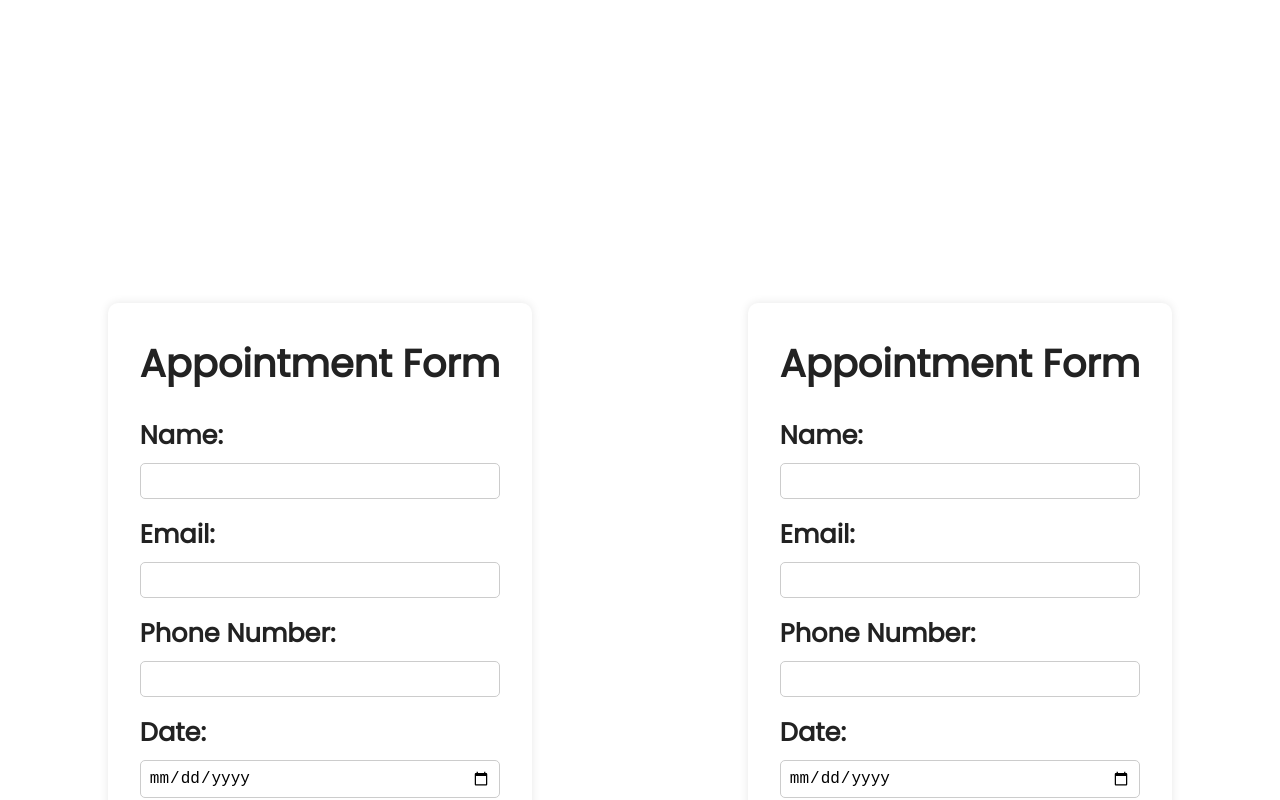
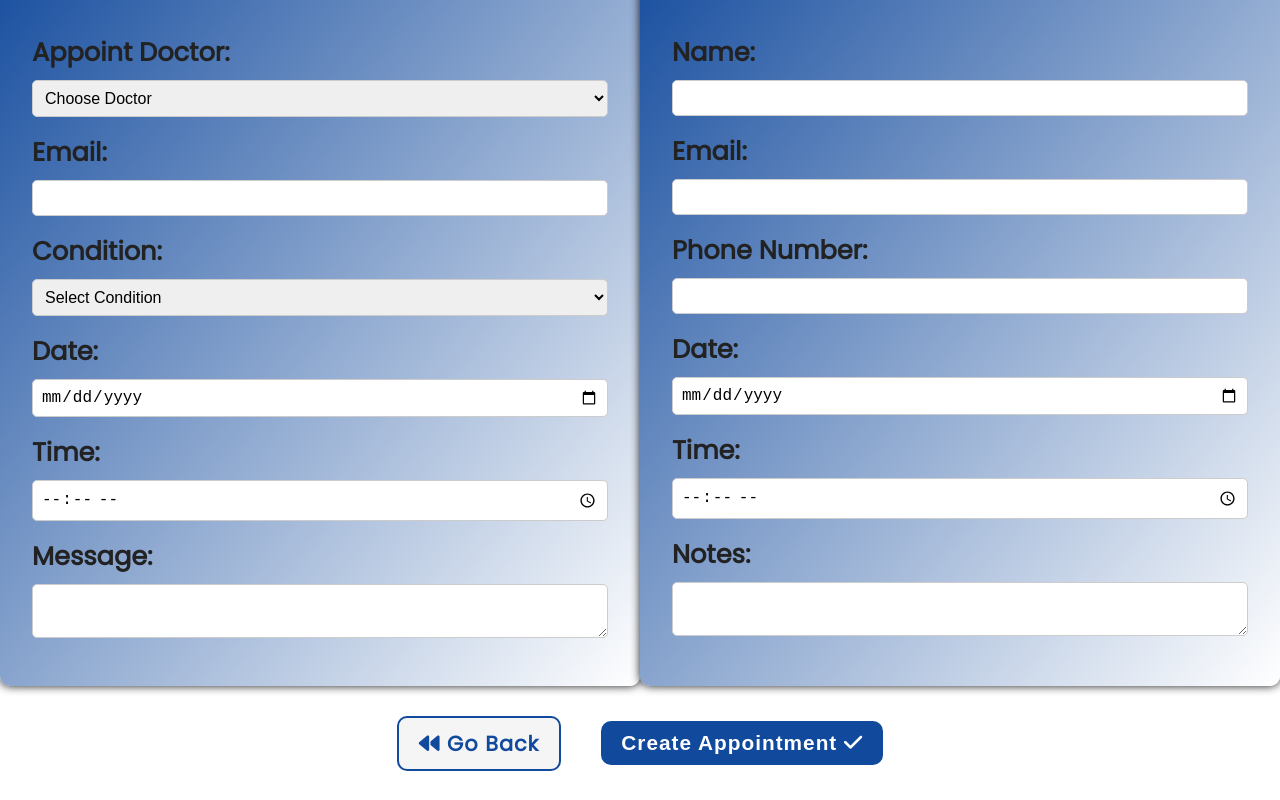
Before and after one commit to JoshuaFerreras/EDOSA-WebApp-Front-End, a Vue app: page /patient-appointment in a window 1280 px wide. Shown: the part 400-1200 px from the top of the page. Built offline with nearby package versions, Linux system fonts and the light colour scheme.

Commit message:
for stash

```diff
--- a/src/components/Sidebar.vue
+++ b/src/components/Sidebar.vue
@@ -13,7 +13,6 @@ const logout = async() => {
 const profile = () => {
     router.push('/profile');
 }
-
 
 
 </script>
--- a/src/views/Patient/Patient-Appointment.vue
+++ b/src/views/Patient/Patient-Appointment.vue
@@ -11,8 +11,47 @@
         </header>
 
         <div class="contents">
-                <div class="appointment-form">
-                    <h2>Appointment Form</h2>
+                <div class="fillingup-form">
+                    <h2>Create Appointment</h2>
+                <form>
+                    <div class="form-group">
+                    <label for="appoint-doctor">Appoint Doctor:</label>
+                    <select id="appoint-doctor" v-model="appointDoctor" required>
+                    <option value="">Choose Doctor</option>
+                    <option value="doctor1">Dr. John Doe</option>
+                    <option value="doctor2">Dra. Jane Doe</option>
+                    <option value="doctor3">Dr. James Doe</option>
+                    </select>
+                </div>
+                <div class="form-group">
+                    <label for="appointee-name">Email:</label>
+                    <input type="email" id="email" v-model="email" required>
+                </div>
+                <div class="form-group">
+                    <label for="condition">Condition:</label>
+                    <select id="condition" v-model="condition" required>
+                    <option value="">Select Condition</option>
+                    <option value="doctor1">Diagnosed</option>
+                    <option value="doctor2">Undiagnosed</option>
+                    </select>
+                </div>
+                <div class="form-group">
+                    <label for="date">Date:</label>
+                    <input type="date" id="date" v-model="date" required>
+                </div>
+                <div class="form-group">
+                    <label for="time">Time:</label>
+                    <input type="time" id="time" v-model="time" required>
+                </div>
+                <div class="form-group">
+                    <label for="notes">Message:</label>
+                    <textarea id="notes" v-model="notes"></textarea>
+                </div>
+                </form>
+            </div>
+
+            <div class="fillingup-form">
+                    <h2>Pre-Diagnosis</h2>
                 <form>
                 <div class="form-group">
                     <label for="name">Name:</label>
@@ -38,42 +77,6 @@
                     <label for="notes">Notes:</label>
                     <textarea id="notes" v-model="notes"></textarea>
                 </div>
-                <div class="form-group">
-                    <button type="submit" @click.prevent="submitForm">Submit</button>
-                </div>
-                </form>
-            </div>
-
-            <div class="appointment-form">
-                    <h2>Appointment Form</h2>
-                <form>
-                <div class="form-group">
-                    <label for="name">Name:</label>
-                    <input type="text" id="name" v-model="name" required>
-                </div>
-                <div class="form-group">
-                    <label for="email">Email:</label>
-                    <input type="email" id="email" v-model="email" required>
-                </div>
-                <div class="form-group">
-                    <label for="phone">Phone Number:</label>
-                    <input type="tel" id="phone" v-model="phone" required>
-                </div>
-                <div class="form-group">
-                    <label for="date">Date:</label>
-                    <input type="date" id="date" v-model="date" required>
-                </div>
-                <div class="form-group">
-                    <label for="time">Time:</label>
-                    <input type="time" id="time" v-model="time" required>
-                </div>
-                <div class="form-group">
-                    <label for="notes">Notes:</label>
-                    <textarea id="notes" v-model="notes"></textarea>
-                </div>
-                <div class="form-group">
-                    <button type="submit" @click.prevent="submitForm">Submit</button>
-                </div>
                 </form>
             </div>
     </div>
@@ -82,7 +85,7 @@
             <div class="buttons">
                 <RouterLink to="/doctor-dashboard" class="button" style="background-color: whitesmoke; border: 2px solid #11499C; color: #11499C;"><i class="fa-solid fa-backward"></i> Go Back</RouterLink>
                 <!-- <RouterLink to="" class="button" style="background-color: #11499C; color: white;" type="submit" @click.prevent="submitForm"> Save Changes <i class="fa-solid fa-forward"></i></RouterLink> -->
-                <button type="submit" @click.prevent="submitForm" style="background-color: #11499C; color: white;" class="button">Save Changes <i class="fa-solid fa-check"></i></button>
+                <button type="submit" @click.prevent="submitForm" style="background-color: #11499C; color: white;" class="button">Create Appointment <i class="fa-solid fa-check"></i></button>
             </div>
         </footer>
     </div>
@@ -144,20 +147,13 @@ margin-right: 10px;
 .contents{
   position: relative;
   display: flex;
-  justify-content: center;
+  /* justify-content: center;
   align-items: center;
-  height: 210vh;
+  height: 210vh; */
   width: 100vw;
+  margin-top: 50px;
 }
-.view-appointment-form{
-position: relative;
-width: 90vw;
-height: 90%;
-border-radius: 10px;
-padding: 20px;
-box-shadow: 10px 10px 40px black;
-background: white;
-}
+
 
 .buttons{
     display: flex;
@@ -176,7 +172,7 @@ background: white;
   padding: 10px 20px;
   letter-spacing: 1px;
   cursor: pointer;
-  margin-bottom: 20px;
+  margin: 20px;
   text-decoration: none;
 }
 
@@ -185,18 +181,21 @@ background: white;
 }
 
 
-.appointment-form {
+.fillingup-form {
+  position: relative;
   max-width: 600px;
+  width: 100%;
   margin: 0 auto;
   padding: 2rem;
-  background-color: #fff;
+  background: linear-gradient(-50deg, white, #11499C);
   border-radius: 10px;
-  box-shadow: 0 0 10px rgba(0, 0, 0, 0.1);
+  box-shadow: 0 0 10px rgba(0, 0, 0, 0.9);
 }
 
 h2 {
   margin-bottom: 1.5rem;
   text-align: center;
+  text-transform: uppercase;
 }
 
 form {
@@ -215,7 +214,7 @@ label {
   margin-bottom: 0.5rem;
 }
 
-input,
+input, select,
 textarea {
   padding: 0.5rem;
   font-size: 1rem;
@@ -223,7 +222,7 @@ textarea {
   border-radius: 5px;
 }
 
-button[type="submit"] {
+/* button[type="submit"] {
   background-color: #0074d9;
   color: #fff;
   border: none;
@@ -235,7 +234,7 @@ button[type="submit"] {
 
 button[type="submit"]:hover {
   background-color: #005fad;
-}
+}  */
 
 
 
@@ -298,7 +297,8 @@ h4{
 export default {
   data() {
     return {
-      name: "",
+      appointDoctor: "",
+      condition:"",
       email: "",
       phone: "",
       date: "",
--- a/src/views/Patient/Patient-MyProfile.vue
+++ b/src/views/Patient/Patient-MyProfile.vue
@@ -1,4 +1,3 @@
-
 <template>
     <div class="container">
         <header>
@@ -14,12 +13,8 @@
         <div class="contents">
             <div class="view-patient-form">
                 <div class="form-container">
-                <form>
-                <div class="form-group">
-                    <label for="account-no">Account No:</label>
-                    <input type="number" id="account-no" v-model="account_no" required>
-                </div>
-                <div class="form-group">
+                    <div class="column">
+                        <div class="form-group">
                     <label for="lname">Last name:</label>
                     <input type="text" id="lname" v-model="lname" required>
                 </div>
@@ -56,6 +51,8 @@
                     <label for="weight">Weight(kg):</label>
                     <input type="number" id="weight" v-model="weight" required>
                 </div>
+                    </div>
+                    <div class="column">
                 <div class="form-group">
                     <label for="birthdate">Birthdate:</label>
                     <input type="date" id="birthdate" v-model="birthdate" required>
@@ -88,7 +85,7 @@
                     <label for="emergency-number">Emergency Contact Person:</label>
                     <input type="text" id="mobile-number" v-model="mobileNumber" placeholder="Optional" pattern="[0-9]{11}">
                 </div>
-                <div class="form-group">
+                <!-- <div class="form-group">
                     <label for="religion">Religion:</label>
                     <select id="religion" v-model="religion" required>
                     <option value="">Select Religion</option>
@@ -99,8 +96,10 @@
                     <option value="female">Buddism</option>
                     <option value="other">Other</option>
                     </select>
-                </div>
-                </form>
+                </div> -->
+                    </div>
+
+
             </div>
             </div>
         </div>
@@ -174,24 +173,26 @@ margin-right: 10px;
   display: flex;
   justify-content: center;
   align-items: center;
-  height: 180vh;
-  width: 100vw;
+  /* height: 180vh; */
+  width: 100%;
 }
 .view-patient-form{
-position: relative;
-width: 50vw;
-height: 90%;
-border-radius: 10px;
-padding: 20px;
-box-shadow: 10px 10px 40px black;
-background: white;
+  max-width: 90%;
+  width: 100%;
+  margin: 0 auto;
+  margin-top: 60px;
+  padding: 2rem;
+  background: linear-gradient(-45deg, #11499C, whitesmoke);
+  border-radius: 10px;
+  box-shadow: 0 0 10px rgba(0, 0, 0, 0.9);
 }
 
 .buttons{
+    position: relative;
     display: flex;
     justify-content: center;
     align-items: center;
-    margin-top: 10px;
+    margin-top: 20px;
 
 }
 
@@ -213,11 +214,17 @@ background: white;
 }
 
 .form-container {
+  display: flex;
   position: relative;
-  max-width: 500px;
+  /* max-width: 500px; */
+  padding: 0;
   margin: auto;
 }
+.column{
+    flex: 50%;
+    padding: 2rem;
 
+}
 .form-group {
   margin-bottom: 20px;
 }
@@ -226,7 +233,6 @@ label {
   display: block;
   margin-bottom: 5px;
   font-weight: bold;
-  color:#326ABD;
 }
 
 input[type="text"],
--- a/src/views/ProfileView.vue
+++ b/src/views/ProfileView.vue
@@ -71,12 +71,12 @@ const updatePatientInfo = async (id) => {
         birthdate: profile_form.value.info.birthdate,
         address: profile_form.value.info.address,
         civil_status: profile_form.value.info.civil_status,
-        mobile_number: profile_form.mobile_number,
+        mobile_number: profile_form.value.info.mobile_number,
         contact_person: profile_form.value.info.contact_person,
     }).then(() => {
         isDisabled.value = true;
         location.reload();
-    }).catch((response) => {
+    }).catch(() => {
 
     });
 }
```
